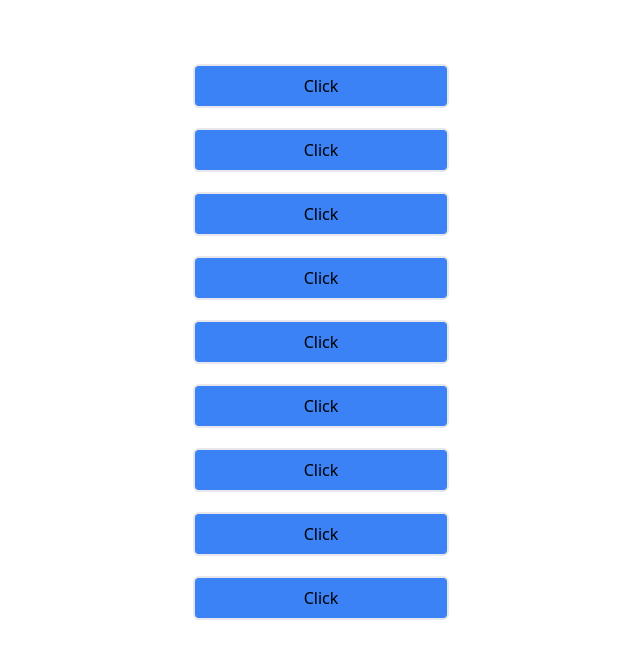
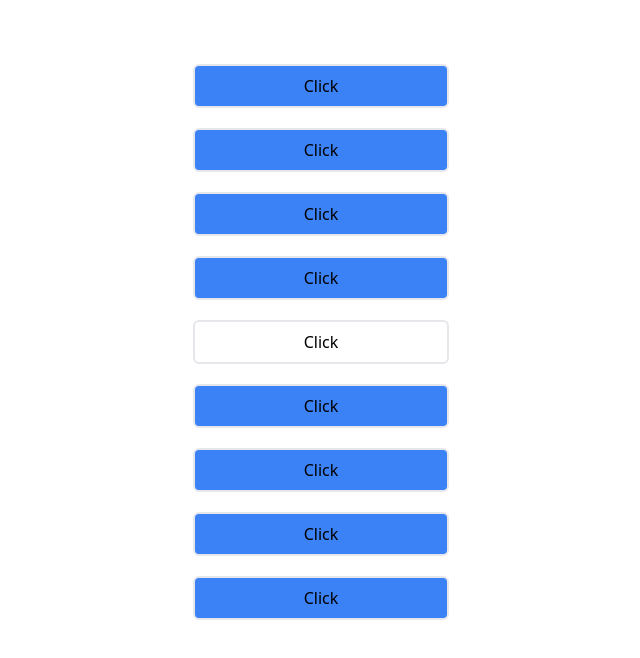
Before and after one commit to Nishan9t/react-components, a React (Create React App) app: page / in a window 1280 px wide. Shown: the top 658 px of the page, without its empty margins (319-959 px from the left). Built offline with nearby package versions, Linux system fonts and the light colour scheme.

Commit message:
animate effect is added on a button

```diff
--- a/src/components/Buttons.jsx
+++ b/src/components/Buttons.jsx
@@ -7,8 +7,8 @@ export default function Buttons() {
             <button className='border-2 px-4 py-2 rounded-md bg-blue-500 hover:scale-x-95 duration-700'>Click</button>
             <button className='border-2 px-4 py-2 rounded-md bg-blue-500 hover:bg-slate-500 origin-center duration-1000'>Click</button>
             <button className='border-2 px-4 py-2 rounded-md bg-blue-500 transition ease-in-out delay-150 hover:-translate-y-1 hover:scale-110 hover:bg-indigo-500 duration-500'>Click</button>
-            <button className='border-2 px-4 py-2 rounded-md bg-blue-500'>Click</button>
-            <button className='border-2 px-4 py-2 rounded-md bg-blue-500'>Click</button>
+            <button className='border-2 px-4 py-2 rounded-md bg-blue-500 hover:animate-bounce'>Click</button>
+            <button className='border-2 px-4 py-2 rounded-md hover:bg-green-700 hover-top duration-1000'>Click</button>
             <button className='border-2 px-4 py-2 rounded-md bg-blue-500'>Click</button>
             <button className='border-2 px-4 py-2 rounded-md bg-blue-500'>Click</button>
             <button className='border-2 px-4 py-2 rounded-md bg-blue-500'>Click</button>
```
